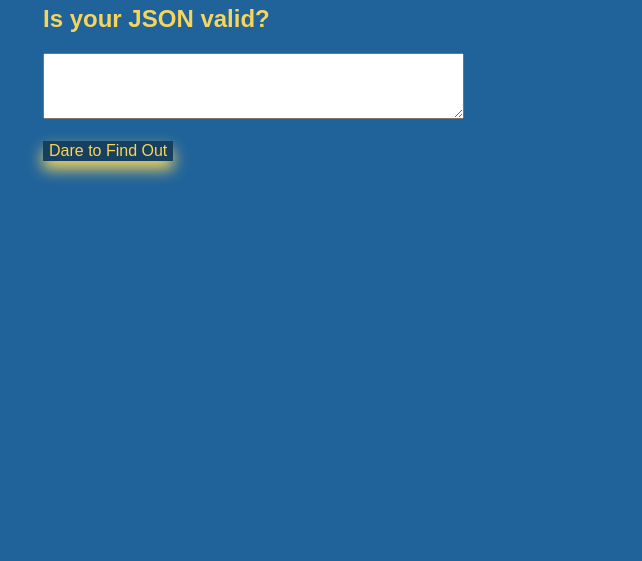
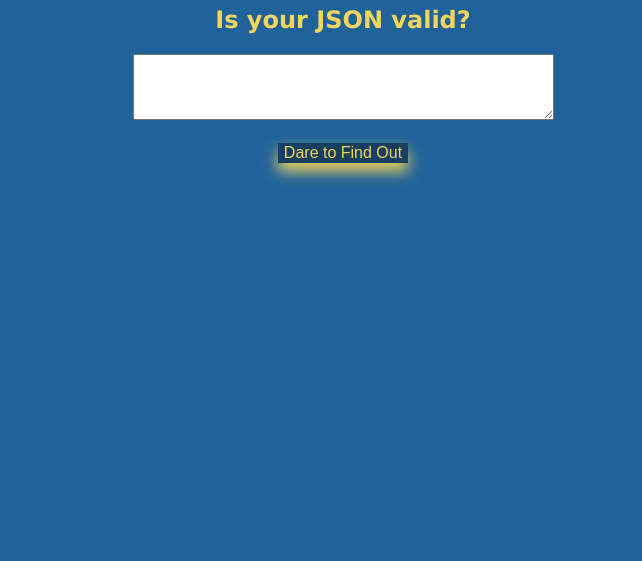
Before and after one commit to dclements9/json_formatter_and_validator, a website: page index.html in a window 1280 px wide. Shown: the part 239-800 px from the top of the page, without its empty margins (297-939 px from the left). Drawn offline with Linux system fonts and the light colour scheme.

Commit message:
Align Center

```diff
--- a/src/styles.css
+++ b/src/styles.css
@@ -1,13 +1,15 @@
 h1, h2 {
   color: #F6D55C;
+  text-align: center;
 }
 
 body {
-    font-family: sans-serif;
+    font-family: Verdana, Geneva, Tahoma, sans-serif;
     margin: 100px auto;
     max-width: 600px;
     padding: 4rem;
-  background-color: #20639B;
+    text-align: center;
+    background-color: #20639B;
   }
 
   #inputButton{
```
